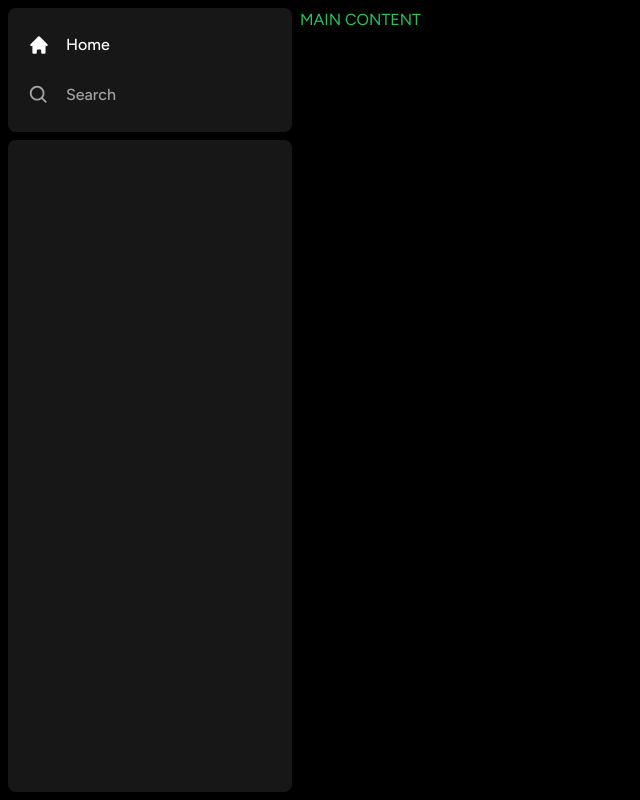
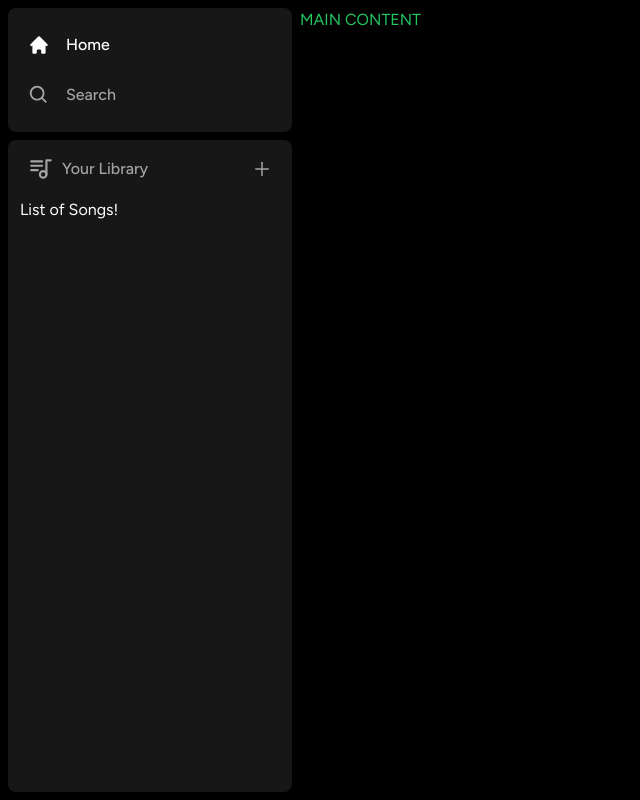
Before and after one commit to MilosDanilovic98/spotify-clone, a Next.js app: page / in a window 1280 px wide. Shown: the whole page, without its empty margins (0-640 px from the left). Built offline with nearby package versions, Linux system fonts and the light colour scheme.

Commit message:
feature:Add Library.tsx to the Sidebar

```diff
--- /dev/null
+++ b/components/Library.tsx
@@ -0,0 +1,31 @@
+"use client";
+import React from "react";
+import { TbPlaylist } from "react-icons/tb";
+import { AiOutlinePlus } from "react-icons/ai";
+
+const Library = () => {
+  const onClick = () => {
+    //handle upload
+  };
+
+  return (
+    <div className="flex flex-col">
+      <div className="flex items-center justify-between px-5 pt-4">
+        <div className="inline-flex items-center gap-x-2">
+          <TbPlaylist className="text-neutral-400" size={26} />
+          <p className="text-neutral-400 font-medium text-md">Your Library</p>
+        </div>
+        <AiOutlinePlus
+          onClick={onClick}
+          size={20}
+          className="text-neutral-400 cursor-pointer hover:text-white transition"
+        />
+      </div>
+      <div className="flex flex-col gap-y-2 mt-4 px-3">
+          List of Songs!
+      </div>
+    </div>
+  );
+};
+
+export default Library;
--- a/components/Sidebar.tsx
+++ b/components/Sidebar.tsx
@@ -5,6 +5,7 @@
 import { BiSearch } from "react-icons/bi";
 import Box from "@/components/Box";
 import SidebarItem from "@/components/SidebarItem";
+import Library from "@/components/Library";
 interface SidebarProps {
   children: React.ReactNode;
 }
@@ -40,7 +41,7 @@
           </div>
         </Box>
         <Box className="overflow-y-auto h-full">
-
+        <Library/>
         </Box>
       </div>
       <main className="h-full flex-1 overflow-y-auto py-2">{children}</main>
```
